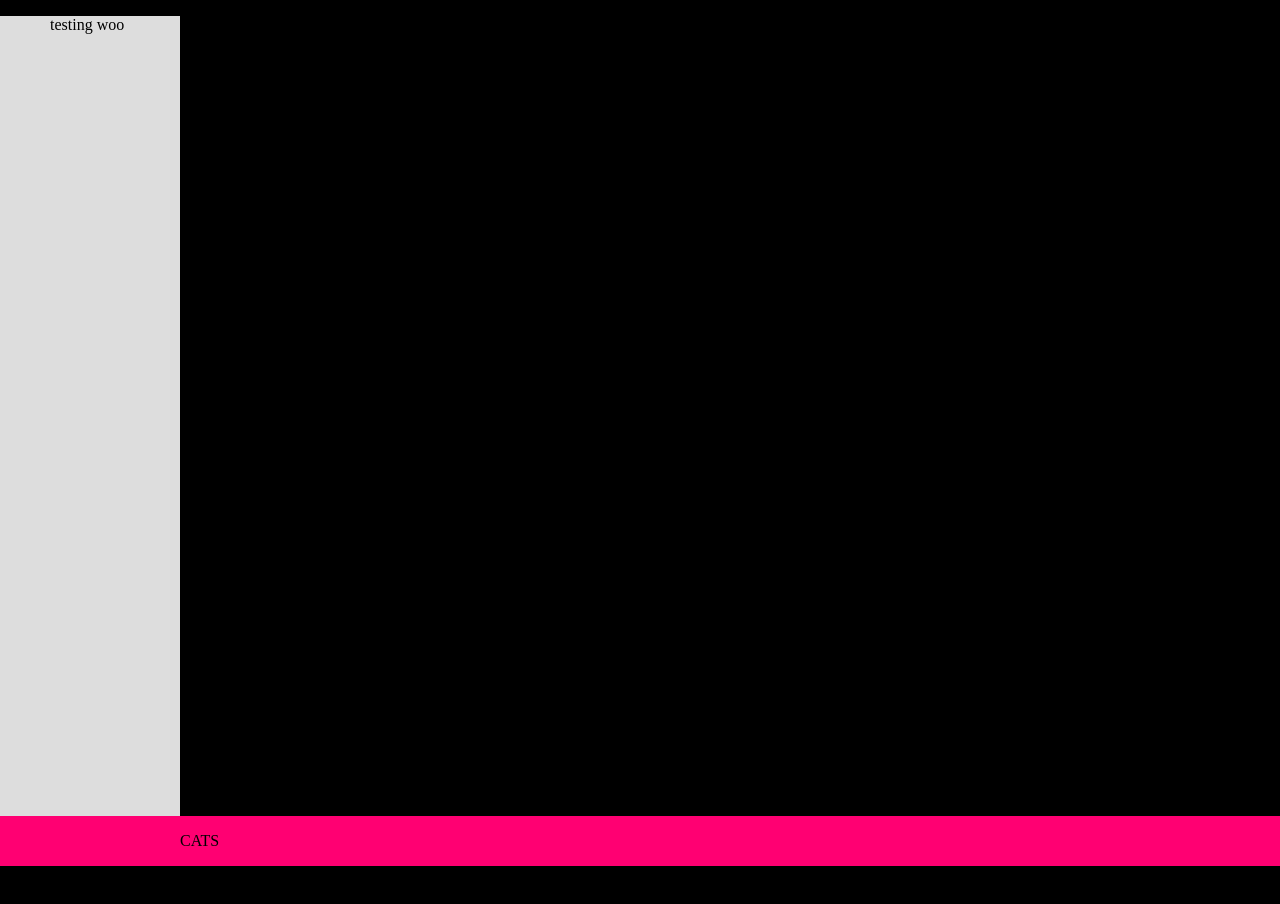
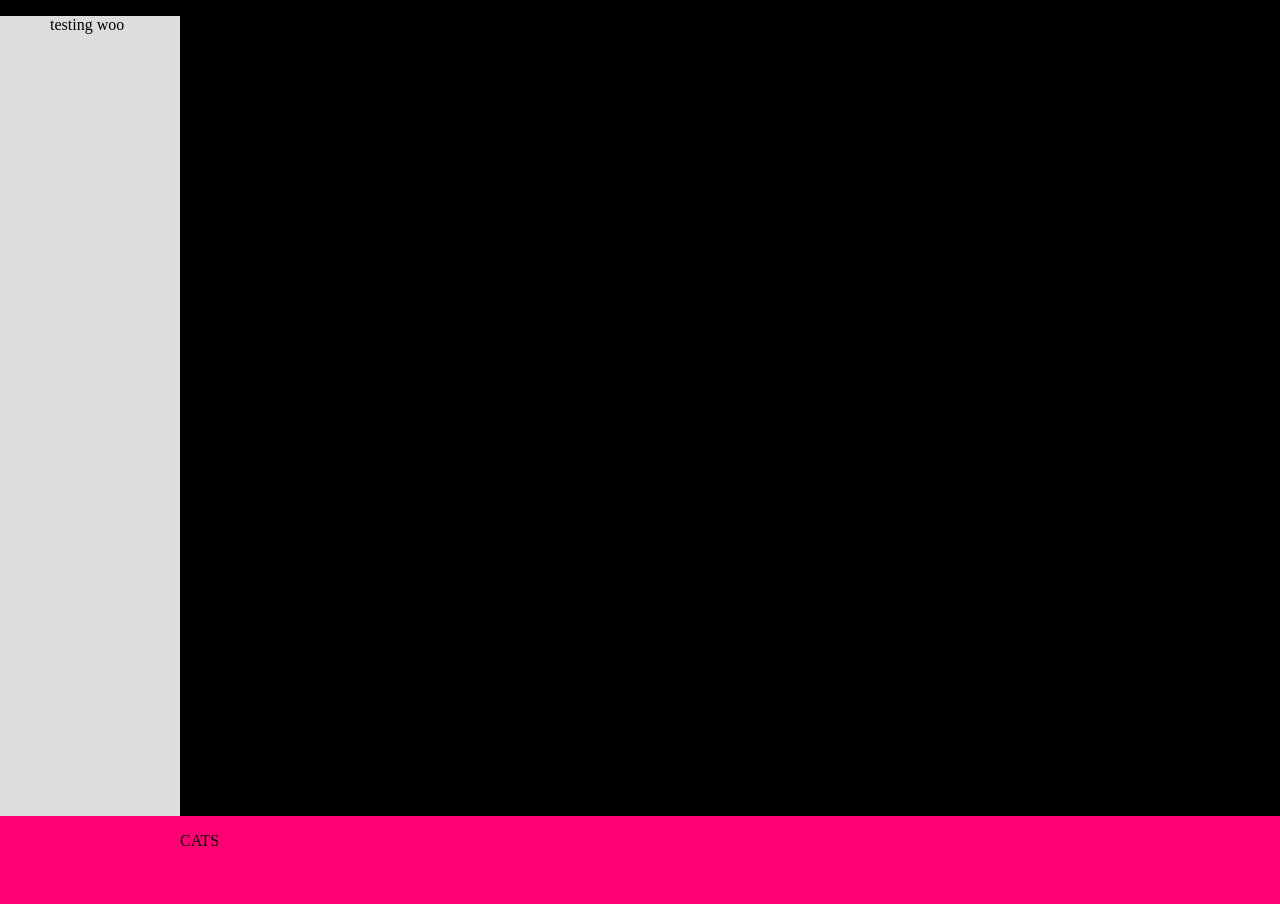
Before and after one commit to NSkyeKirsch/LightPollution, a plain HTML site: page index.html in a window 1280 px wide. Before the commit the page ends 866 px from the top, so only its background shows below. Drawn offline with Linux system fonts and the light colour scheme.

Commit message:
save again idk

```diff
--- a/style.css
+++ b/style.css
@@ -18,12 +18,13 @@ body, html {
 }
 
 .mainContainer {
-  display: flex;
   background-color: #ff0072;
   padding-left: 180px;
+  display: flex;
+  height: 800px;
 }
 
-.LightPollution {
+.mainContainer > .LightPollution {
   text-align: center;
 }
 
```
